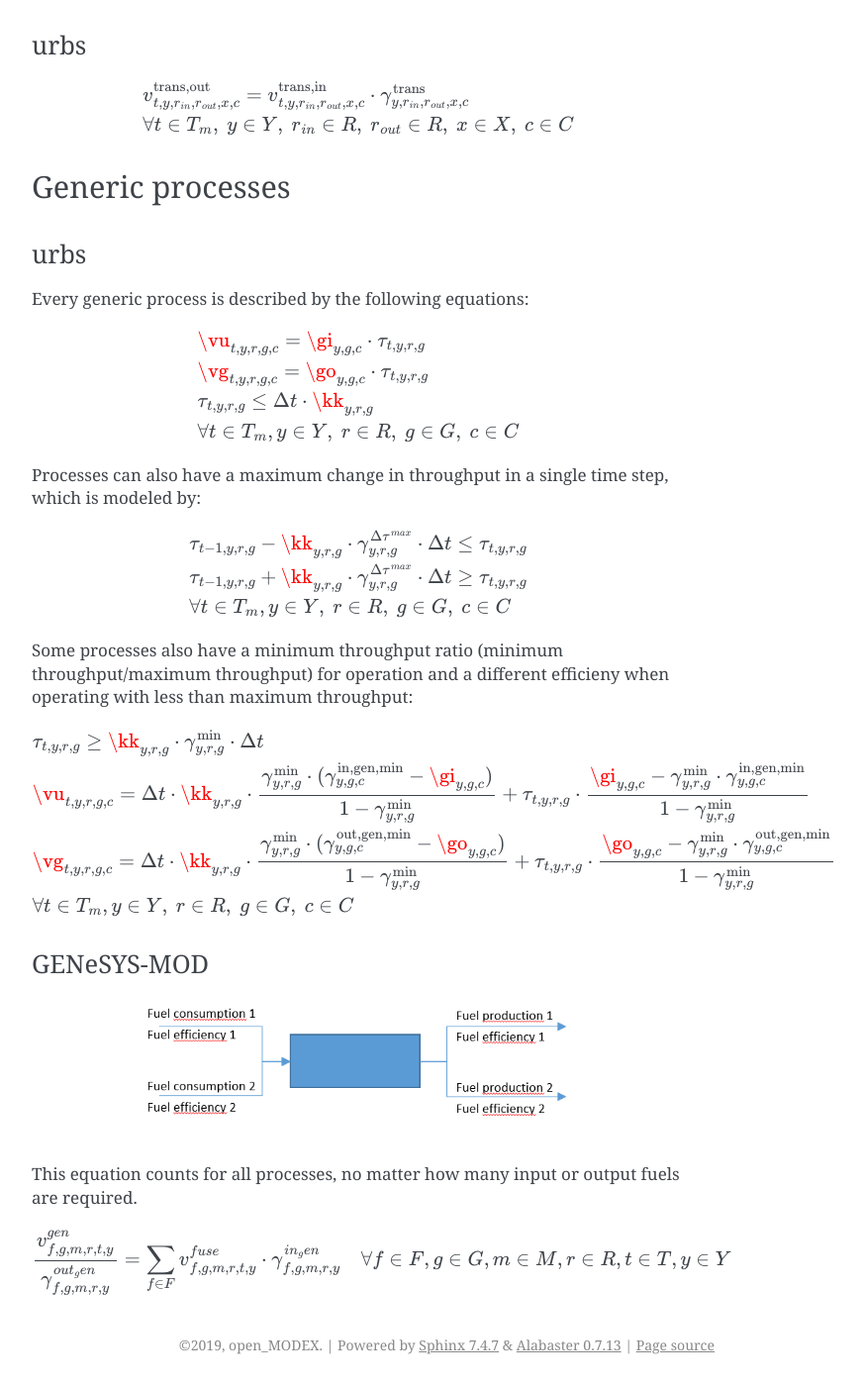
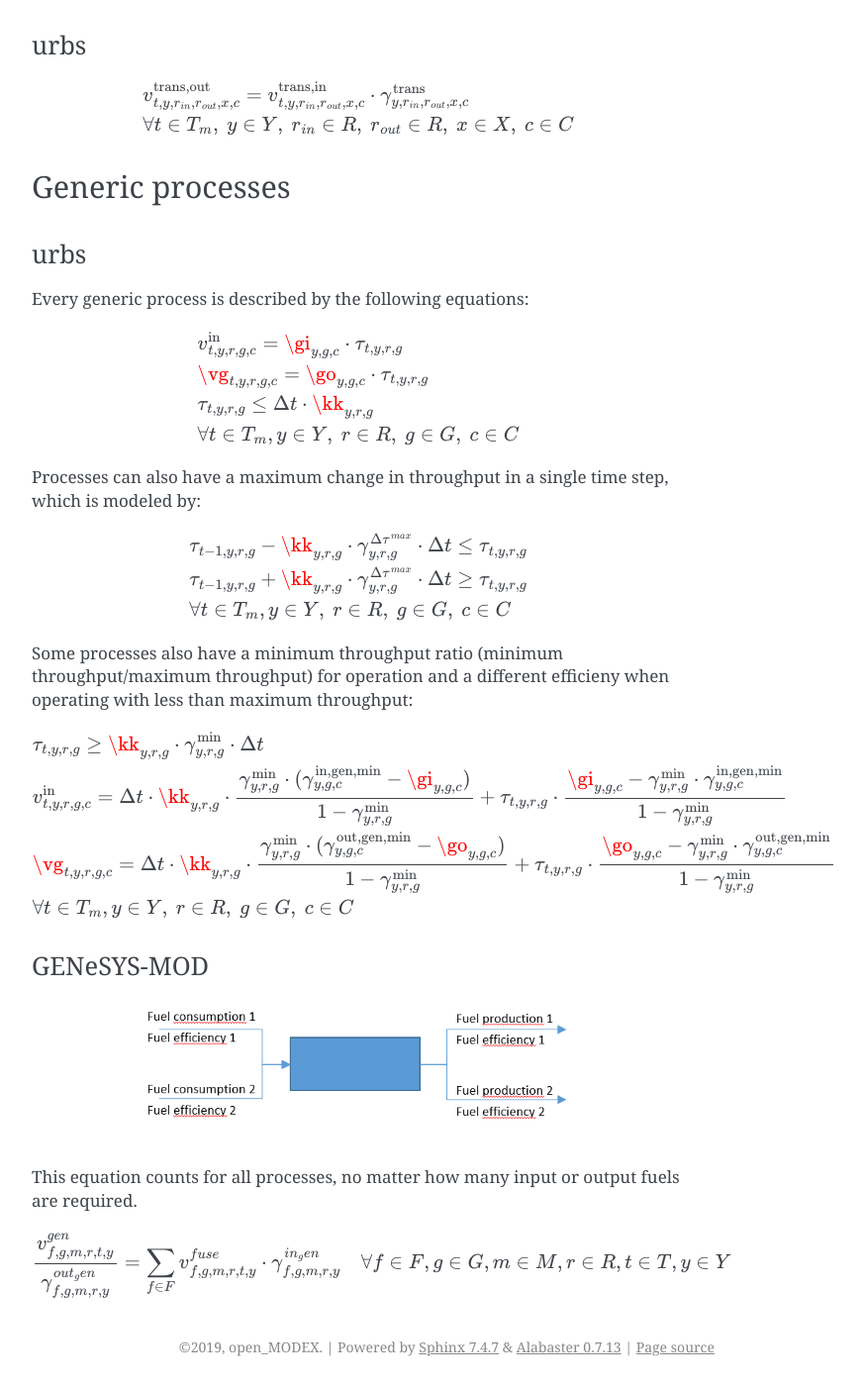
Before and after one commit to open-modex/mathematical-documentation, a Sphinx documentation site: the page built from doc/source/frameworks/technologies.rst, in a window 1280 px wide and 1400 px high, scrolled down 7005 px. Shown: the whole window at 99% size, without its empty margins (388-1261 px from the left). Built offline with Sphinx 7.4.7, drawn with Linux system fonts in a browser that asks for light colours; some of the changed text lies outside the part shown.

Commit message:
Urbs technologies paramteter name change
I changed the name of the parameter for the inflow of energy in processes, since they also inlcude vre units, where this is not the same as fuel usage.
The variable fuel usage is better used in the cost function.

```diff
--- a/doc/source/frameworks/technologies.rst
+++ b/doc/source/frameworks/technologies.rst
@@ -41,7 +41,7 @@ Uses generic process equations. Only difference is that additionally the input d
 
 .. math::
 
-    &\vu_{t,y,r,g,c}=\kk_{y,r,g}\cdot \gamma^{\text{supim}}_{r,c,y,t}\cdot \Delta t \\
+    &v^{\text{in}}_{t,y,r,g,c}=\kk_{y,r,g}\cdot \gamma^{\text{supim}}_{r,c,y,t}\cdot \Delta t \\
     &\forall t \in T_m, ~y \in Y, ~r \in R, ~g \in G, ~c \in C^{\text{supIm}}
 
 
@@ -336,7 +336,7 @@ Every generic process is described by the following equations:
 
 .. math::
 
-    &\vu_{t,y,r,g,c}=\gi_{y,g,c} \cdot \tau_{t,y,r,g} \\
+    &v^{\text{in}}_{t,y,r,g,c}=\gi_{y,g,c} \cdot \tau_{t,y,r,g} \\
     &\vg_{t,y,r,g,c}=\go_{y,g,c} \cdot \tau_{t,y,r,g} \\
     &\tau_{t,y,r,g}\leq \Delta t \cdot \kk_{y,r,g} \\
     &\forall t \in T_m, y \in Y, ~r \in R, ~g \in G, ~c \in C
@@ -356,7 +356,7 @@ Some processes also have a minimum throughput ratio (minimum throughput/maximum
 .. math::
 
     &\tau_{t,y,r,g} \geq \kk_{y,r,g} \cdot \gamma^{\text{min}}_{y,r,g}  \cdot \Delta t \\
-    &\vu_{t,y,r,g,c}=\Delta t \cdot \kk_{y,r,g} \cdot \frac{\gamma^{\text{min}}_{y,r,g} \cdot (\gamma^{\text{in,gen,min}}_{y,g,c}-\gi_{y,g,c})}{1-\gamma^{\text{min}}_{y,r,g}} + \tau_{t,y,r,g} \cdot \frac{\gi_{y,g,c}-\gamma^{\text{min}}_{y,r,g} \cdot \gamma^{\text{in,gen,min}}_{y,g,c}}{1-\gamma^{\text{min}}_{y,r,g}}\\
+    &v^{\text{in}}_{t,y,r,g,c}=\Delta t \cdot \kk_{y,r,g} \cdot \frac{\gamma^{\text{min}}_{y,r,g} \cdot (\gamma^{\text{in,gen,min}}_{y,g,c}-\gi_{y,g,c})}{1-\gamma^{\text{min}}_{y,r,g}} + \tau_{t,y,r,g} \cdot \frac{\gi_{y,g,c}-\gamma^{\text{min}}_{y,r,g} \cdot \gamma^{\text{in,gen,min}}_{y,g,c}}{1-\gamma^{\text{min}}_{y,r,g}}\\
     &\vg_{t,y,r,g,c}=\Delta t \cdot \kk_{y,r,g} \cdot \frac{\gamma^{\text{min}}_{y,r,g} \cdot (\gamma^{\text{out,gen,min}}_{y,g,c}-\go_{y,g,c})}{1-\gamma^{\text{min}}_{y,r,g}} + \tau_{t,y,r,g} \cdot \frac{\go_{y,g,c}-\gamma^{\text{min}}_{y,r,g} \cdot \gamma^{\text{out,gen,min}}_{y,g,c}}{1-\gamma^{\text{min}}_{y,r,g}}\\
     &\forall t \in T_m, y \in Y, ~r \in R, ~g \in G, ~c \in C
 
```
